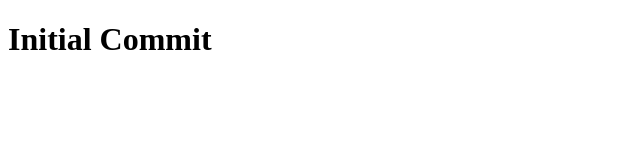
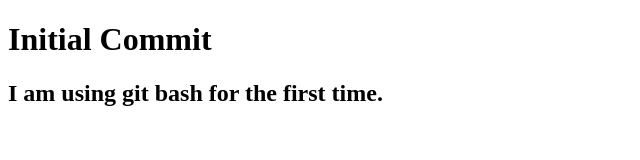
Before and after one commit to srushtipathare08/git-bash, a plain HTML site: page index.html in a window 1280 px wide. Shown: the whole page, without its empty margins (0-640 px from the left). Drawn offline with Linux system fonts and the light colour scheme.

Commit message:
Wow I am adding second commit

```diff
--- a/index.html
+++ b/index.html
@@ -5,5 +5,6 @@
 </head>
 <body>
     <h1>Initial Commit</h1>
+    <h2>I am using git bash for the first time.</h2>
 </body>
 </html>
```
